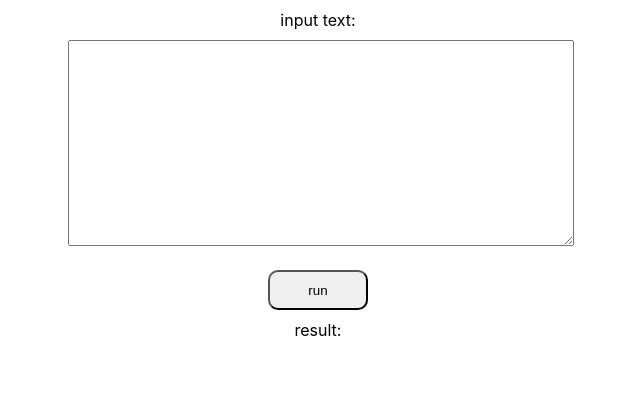
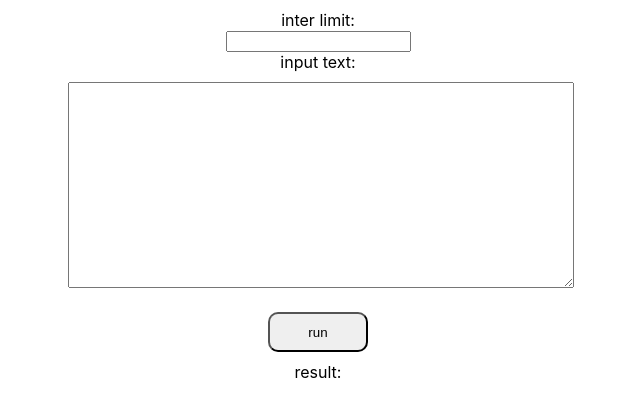
Before and after one commit to OlegM123/text-transform, a React (Create React App) app: page / in a window 1280 px wide. Shown: the top 416 px of the page, without its empty margins (322-962 px from the left). Built offline with nearby package versions, Linux system fonts and the light colour scheme.

Commit message:
added input for message limit

```diff
--- a/src/App.js
+++ b/src/App.js
@@ -3,7 +3,7 @@ import styled from "styled-components";
 
 function App() {
 
-  const msgLimit = 140;
+  const [msgLimit, setMsgLimit] = useState(140);
   const [text, setText] = useState('');
   const [result, setResult] = useState([]);
   const [workText, setWorkText] = useState([]);
@@ -23,14 +23,15 @@ function App() {
       let fragmentCounter = 1; // fragments counter
 
       while (workText[offset] !== undefined) {
-
         let item = '';
 
         while (
-          i < 140 &&
+          i < msgLimit &&
           workText[offset] !== undefined && // that means end of initial array
-          (item.length + workText[offset].length + countOfFragments.toString().length + fragmentCounter.toString().length + 2) <= 140 // that checks if result item length will less than 140 after adding suffix
+          (item.length + workText[offset].length + countOfFragments.toString().length + fragmentCounter.toString().length + 2) <= msgLimit // that checks if result item length will less than 140 after adding suffix
         ) {
+          console.log('inner cycle')
+
           // ^ sum of length of current fragment, current word that we want to add, number of current dragment, number of count of fragments and symbols " /"
           item += workText[offset] + ' ';
           i = item.length;
@@ -42,7 +43,7 @@ function App() {
         fragmentCounter++;
 
       }
-      setResult(resArr.map(item => { return item.substring(0, item.length - 1) + `${fragmentCounter - 1}` }));
+      setResult(resArr.map(item => { return item.substring(0, item.length - fragmentCounter.toString().length) + `${fragmentCounter - 1}` }));
     } else {
       setResult([text]);
     }
@@ -51,6 +52,10 @@ function App() {
 
   return (
     <AppDiv>
+      inter limit:
+      <br />
+      <input type="number" onChange={(e) => setMsgLimit(e.target.value)}/>
+      <br />
       input text:
       <StyledInput onChange={(e) => setText(e.target.value)}>
       </StyledInput>
```
